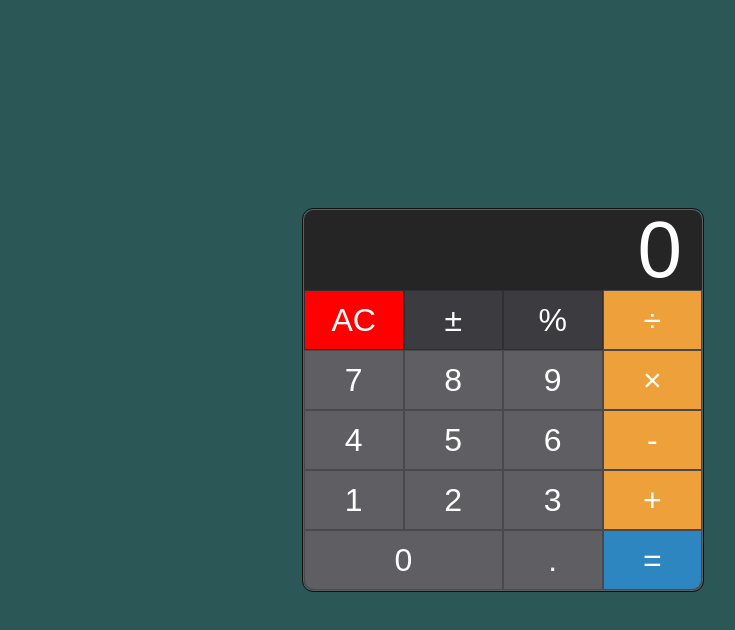
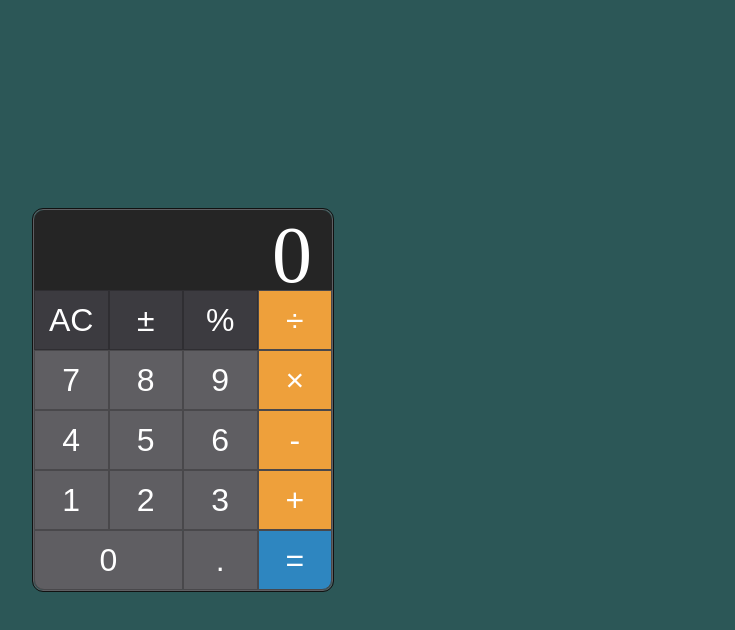
Before and after one commit to alecdhansen/js-calculator, a plain HTML site: page index.html in a window 1280 px wide. Both pictures are taken after a click on the button "AC". Shown: the whole page, without its empty margins (457-1192 px from the left). Drawn offline with Linux system fonts and the light colour scheme.

Commit message:
finished styling

```diff
--- a/css/main.css
+++ b/css/main.css
@@ -17,9 +17,9 @@ body {
   border-radius: 10px;
   position: absolute;
   top: 50%;
-  left: 75%;
+  left: 50%;
   transform: translate(-50%, -50%);
-  width: 400px;
+  width: 300px;
   border: 1px solid #5f5f63;
   outline: 1px solid #111111;
 }
@@ -36,6 +36,10 @@ body {
   border-top-left-radius: 10px;
   border-top-right-radius: 10px;
 }
+.calculator-keys {
+  display: grid;
+  grid-template-columns: 1fr 1fr 1fr 1fr;
+}
 button {
   height: 60px;
   background-color: #fff;
@@ -44,47 +48,42 @@ button {
   font-size: 2rem;
   color: #ffffff;
 }
-
 button:hover {
   background-color: #757479;
 }
-
-.all-clear {
+button:active {
+  background-color: #a7a6ac;
+}
+.other-operators {
   background-color: #3c3b40;
   border-color: #2f2e32;
 }
-
-.all-clear:hover {
+.other-operators:hover {
   background-color: #5f5e62;
 }
-.percent {
-  background-color: #3c3b40;
-  border-color: #2f2e32;
-}
-.percent:hover {
-  background-color: #5f5e62;
-}
-.plus-minus {
-  background-color: #3c3b40;
-  border-color: #2f2e32;
-}
-.plus-minus:hover {
-  background-color: #5f5e62;
+.other-operators:active {
+  background-color: #a7a6ac;
 }
 .equal-sign {
   background-color: #2e86c0;
-  border-color: #49484;
+  border-color: #49484b;
   border-bottom-right-radius: 10px;
 }
 .equal-sign:hover {
   background-color: #4e9ed4;
+}
+.equal-sign:active {
+  background-color: #75a7c8;
 }
 .operators {
   background-color: #eea03b;
   border-color: #49484b;
 }
 .operators:hover {
-  background-color: #e9ae61;
+  background-color: #efaf5b;
+}
+.operators:active {
+  background-color: #e7c291;
 }
 .zero {
   border-bottom-left-radius: 10px;
@@ -94,7 +93,3 @@ button:hover {
   grid-column-end: 3;
   width: 100%;
 }
-.calculator-keys {
-  display: grid;
-  grid-template-columns: 1fr 1fr 1fr 1fr;
-}
--- a/index.html
+++ b/index.html
@@ -9,33 +9,27 @@
   </head>
   <body>
     <container class="calculator">
-      <input type="text" class="calculator-display" value="0" />
+      <div data-display-screen="0" class="calculator-display">0</div>
       <div class="calculator-keys">
-        <button
-          onclick="myFunction(this, 'red')"
-          class="all-clear"
-          value="reset"
-        >
-          AC
-        </button>
-        <button class="plus-minus" value="+/-">&plusmn</button>
-        <button class="percent" value="%">%</button>
-        <button class="operators" value="/">&divide</button>
-        <button value="7">7</button>
-        <button value="8">8</button>
-        <button value="9">9</button>
-        <button class="operators" value="*">&times</button>
-        <button value="4">4</button>
-        <button value="5">5</button>
-        <button value="6">6</button>
-        <button class="operators" value="-">-</button>
-        <button value="1">1</button>
-        <button value="2">2</button>
-        <button value="3">3</button>
-        <button class="operators" value="+">+</button>
-        <button class="zero" value="0">0</button>
-        <button class="decimal" value=".">.</button>
-        <button class="equal-sign" value="=">=</button>
+        <button data-all-clear="A/C" class="other-operators">AC</button>
+        <button data-operation="+/-" class="other-operators">&plusmn</button>
+        <button data-operation="%" class="other-operators">%</button>
+        <button data-operation="/" class="operators">&divide</button>
+        <button data-number="7">7</button>
+        <button data-number="8">8</button>
+        <button data-number="9">9</button>
+        <button data-operation="*" class="operators">&times</button>
+        <button data-number="4">4</button>
+        <button data-number="5">5</button>
+        <button data-number="6">6</button>
+        <button data-operation="-" class="operators">-</button>
+        <button data-number="1">1</button>
+        <button data-number="2">2</button>
+        <button data-number="3">3</button>
+        <button data-operation="+" class="operators">+</button>
+        <button data-number="0" class="zero">0</button>
+        <button data-number="." class="decimal">.</button>
+        <button data-equals="=" class="equal-sign">=</button>
       </div>
     </container>
 
--- a/js/main.js
+++ b/js/main.js
@@ -1,3 +1,20 @@
-function myFunction(element, color) {
-  element.style.backgroundColor = color;
-}
+const numberButtons = document.querySelectorAll("[data-number]");
+const operationButtons = document.querySelectorAll("[data-operation]");
+const equals = document.querySelector("[data-equals]");
+const allClear = document.querySelector("[data-all-clear]");
+const displayScreen = document.querySelector("[data-display-screen]");
+
+numberButtons.forEach(function (numberButton) {
+  console.log(numberButton);
+});
+
+operationButtons.forEach(function (operationButton) {
+  console.log(operationButton);
+});
+
+equals.addEventListener("click", function () {
+  alert("=");
+});
+allClear.addEventListener("click", function () {
+  alert("A/C");
+});
```
